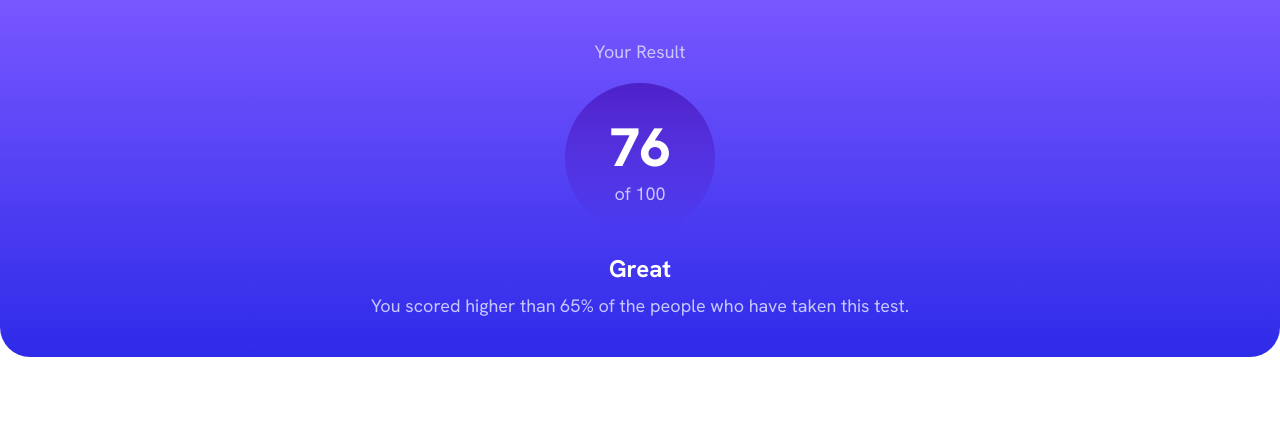
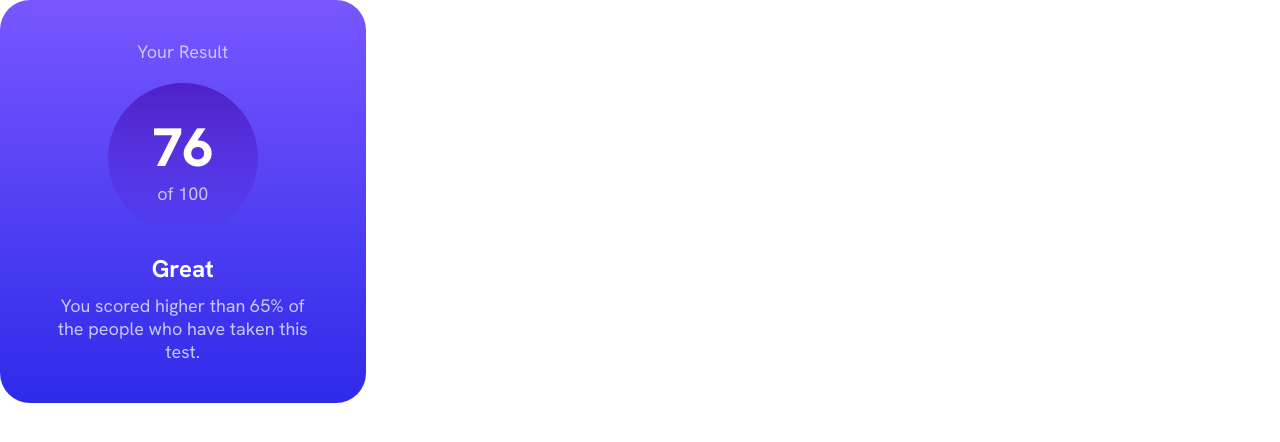
Before and after one commit to cjislegit/resultsSummaryComponent, a React (Create React App) app: page / in a window 1280 px wide. Shown: the top 442 px of the page. Built offline with nearby package versions, Linux system fonts and the light colour scheme.

Commit message:
Set up files for summary component

```diff
--- a/src/App.css
+++ b/src/App.css
@@ -2,37 +2,10 @@
   text-align: center;
 }
 
-.App-logo {
-  height: 40vmin;
-  pointer-events: none;
-}
+/* Desktop Styles */
 
-@media (prefers-reduced-motion: no-preference) {
-  .App-logo {
-    animation: App-logo-spin infinite 20s linear;
+@media only screen and (min-width: 731px) {
+  .App {
+    max-width: 731px;
   }
 }
-
-.App-header {
-  background-color: #282c34;
-  min-height: 100vh;
-  display: flex;
-  flex-direction: column;
-  align-items: center;
-  justify-content: center;
-  font-size: calc(10px + 2vmin);
-  color: white;
-}
-
-.App-link {
-  color: #61dafb;
-}
-
-@keyframes App-logo-spin {
-  from {
-    transform: rotate(0deg);
-  }
-  to {
-    transform: rotate(360deg);
-  }
-}
--- a/src/App.js
+++ b/src/App.js
@@ -1,13 +1,15 @@
 import './App.css';
 import Score from './components/score/Score';
+import Summary from './components/summary/Summary';
 
 //Fonts
-import "./assets/fonts/HankenGrotesk-VariableFont_wght.ttf";
+import './assets/fonts/HankenGrotesk-VariableFont_wght.ttf';
 
 function App() {
   return (
-    <div className="App">
+    <div className='App'>
       <Score />
+      <Summary />
     </div>
   );
 }
--- a/src/components/score/Score.module.css
+++ b/src/components/score/Score.module.css
@@ -48,3 +48,12 @@
 .summary {
   color: hsl(241, 100%, 89%);
 }
+
+/* Desktop Styles */
+
+@media only screen and (min-width: 731px) {
+  .scoreContainer {
+    max-width: 50%;
+    border-radius: 30px 30px;
+  }
+}
--- /dev/null
+++ b/src/components/summary/Summary.js
@@ -0,0 +1,7 @@
+import styles from './Summary.module.css';
+
+const Summary = () => {
+  return <div className={styles.summaryContainer}></div>;
+};
+
+export default Summary;
```
Also changed, not shown: src/components/summary/Summary.module.css (added).
